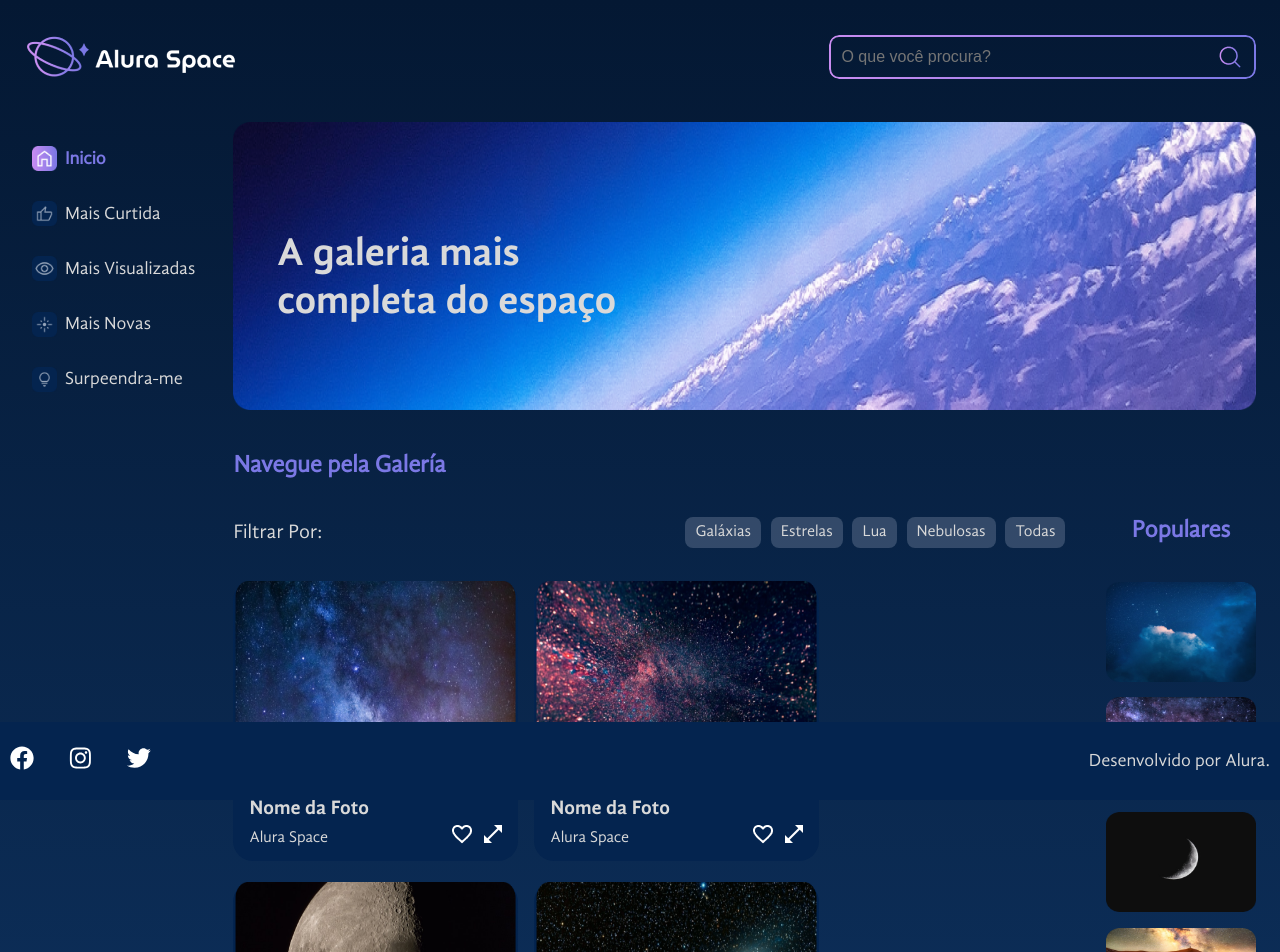
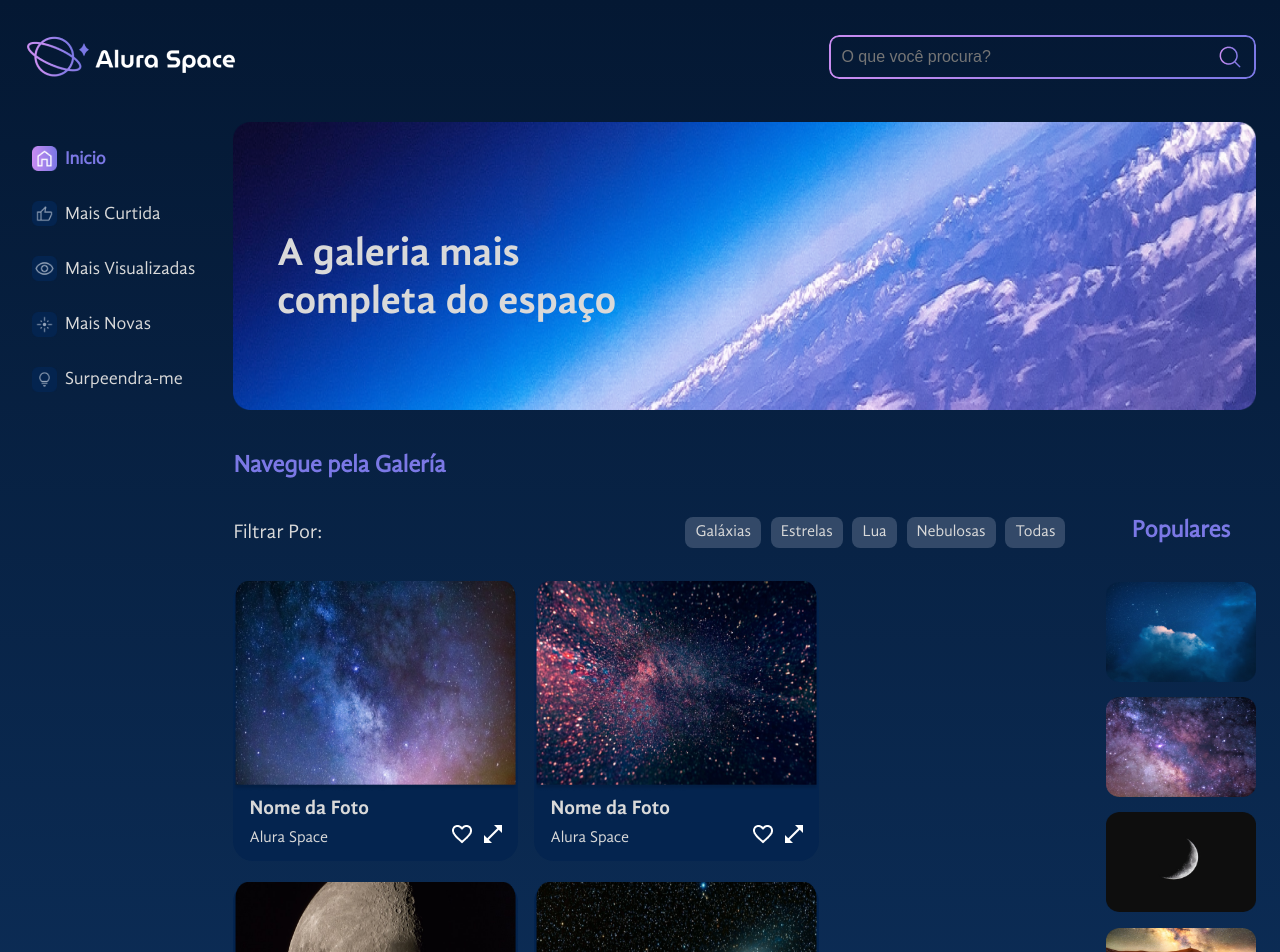
Before and after one commit to osvaldosousa/alura-space, a React (Create React App) app: page / in a window 1280 px wide. Shown: the top 952 px of the page. Built offline with nearby package versions, Linux system fonts and the light colour scheme.

Commit message:
corrigindo css footer
removido position fixed e margin na Gallery

```diff
--- a/src/components/Footer/footer.module.scss
+++ b/src/components/Footer/footer.module.scss
@@ -1,16 +1,10 @@
 @import "../../styles/variables";
 
 .footer {
-  width: 100vw;
-  box-sizing: border-box;
   display: flex;
   justify-content: space-between;
   align-items: center;
   padding: 10px;
-
-  position: fixed;
-  bottom: 0;
-  z-index: 5;
 
   background-color: $blue-primary-dark;
   font-family: $font-normal;
--- a/src/pages/HomePage/homepage.module.scss
+++ b/src/pages/HomePage/homepage.module.scss
@@ -40,4 +40,5 @@ main {
   align-items: flex-start;
   margin-left: 17%;
   margin-top: 1rem;
+  margin-bottom: 1.5rem;
 }
```
